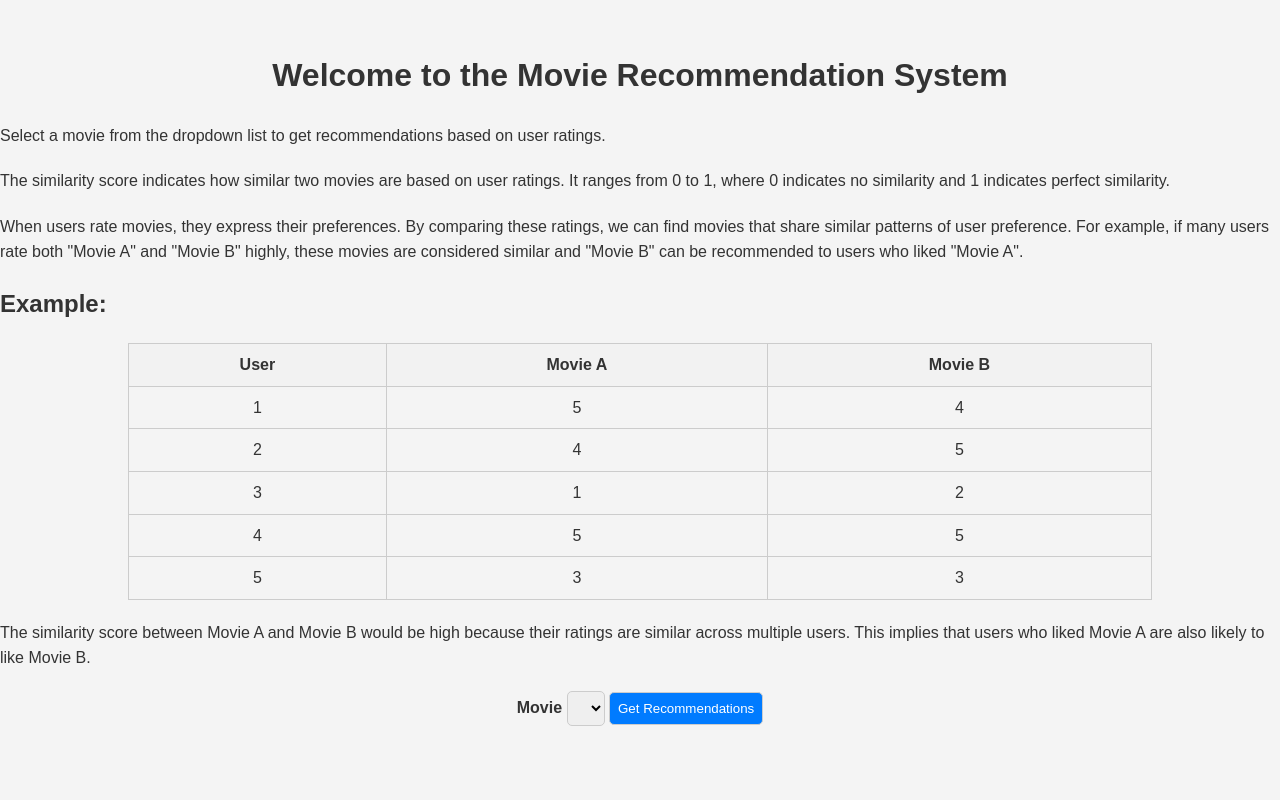
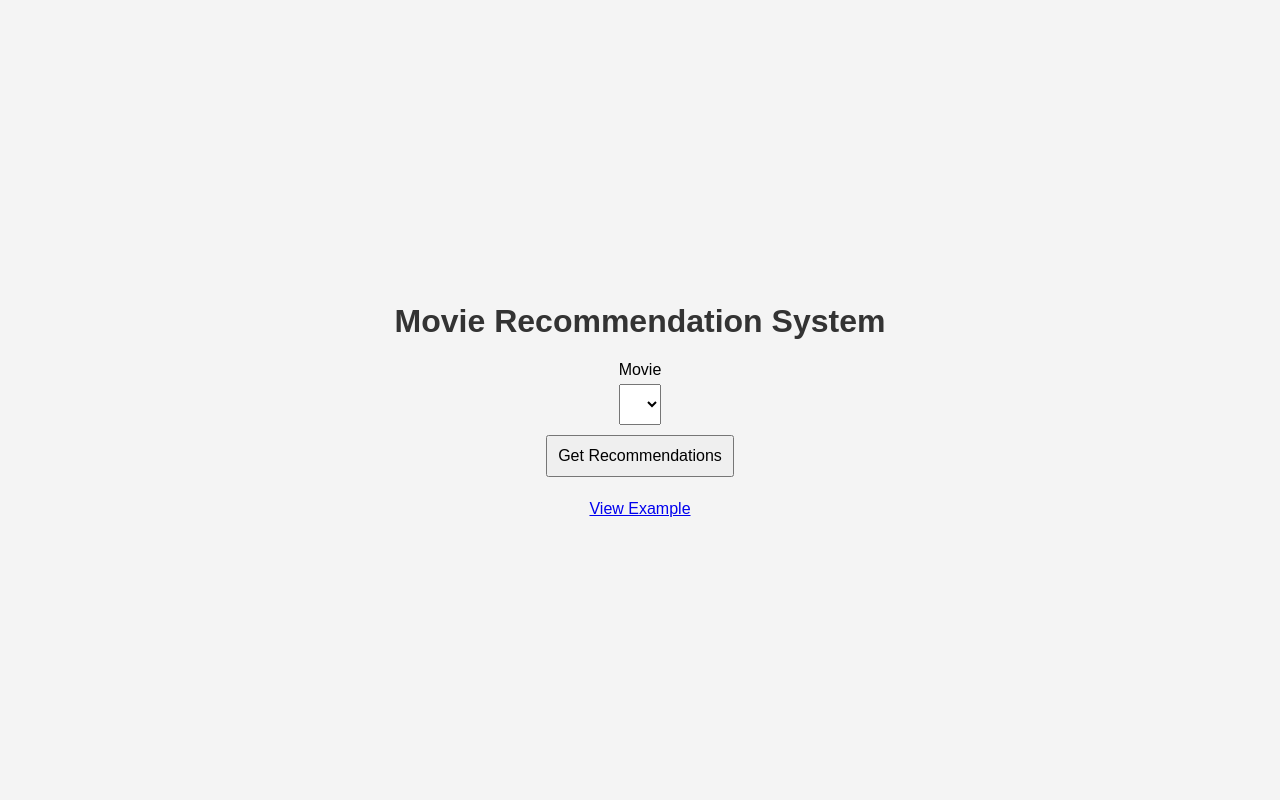
Before and after one commit to ZidZaky/Film-Finder, a Flask app: page / in a window 1280 px wide. Run offline with Flask 3, Linux system fonts and the light colour scheme; lists and menus that the app fills with data are empty; parts of the project's set-up code (start-up, migrations or seed data) failed here and were passed over.

Commit message:
Final Project

```diff
--- a/app.py
+++ b/app.py
@@ -49,16 +49,24 @@ def recommendation():
     if movie_id in cosine_sim_df:
         similar_movies = cosine_sim_df[movie_id].dropna()
         print(f"Found {similar_movies.shape[0]} similar movies")
-        similar_movies = similar_movies.sort_values(ascending=False).head(5)
+        similar_movies = similar_movies.sort_values(ascending=False).head(6)  # Get top 6 for demonstration
+
+        # Drop the first entry as it will be the movie itself with similarity score 1.0
+        similar_movies = similar_movies.iloc[1:]
 
         recommended_movie_ids = similar_movies.index
-        recommended_movie_titles = movie_data[movie_data['movieId'].isin(recommended_movie_ids)][['movieId', 'title']].values.tolist()
-        recommended_movies = [(title, similar_movies[movie_id]) for movie_id, title in recommended_movie_titles]
+        recommended_movie_titles = movie_data[movie_data['movieId'].isin(recommended_movie_ids)][['movieId', 'title']].set_index('movieId').loc[recommended_movie_ids]
+        recommended_movies = [(title, similar_movies[movie_id]) for movie_id, title in recommended_movie_titles['title'].items()]
     else:
         print("No similar movies found")
         recommended_movies = []
 
-    return render_template('recommendation.html', movie_title=movie_data.loc[movie_data['movieId'] == movie_id, 'title'].values[0], recommended_movies=recommended_movies)
+    movie_title = movie_data.loc[movie_data['movieId'] == movie_id, 'title'].values[0]
+    return render_template('recommendation.html', movie_title=movie_title, recommended_movies=recommended_movies)
+
+@app.route('/examples')
+def examples():
+    return render_template('examples.html')
 
 if __name__ == '__main__':
     app.run(debug=True)
--- a/templates/index.html
+++ b/templates/index.html
@@ -10,98 +10,39 @@
             margin: 0;
             padding: 0;
             background-color: #f4f4f4;
-            color: #333;
-            line-height: 1.6;
+            display: flex;
+            justify-content: center;
+            align-items: center;
+            height: 100vh;
+        }
+        .container {
+            text-align: center;
         }
         h1 {
-            text-align: center;
-            margin-top: 50px;
-        }
-        p {
-            margin: 20px 0;
-        }
-        table {
-            width: 80%;
-            margin: 0 auto;
-            border-collapse: collapse;
-            border: 1px solid #ccc;
-        }
-        th, td {
-            border: 1px solid #ccc;
-            padding: 8px;
-            text-align: center;
-        }
-        th {
-            background-color: #f2f2f2;
+            color: #333;
         }
         form {
-            text-align: center;
             margin-top: 20px;
         }
-        label {
-            font-weight: bold;
-        }
-        select, input[type="submit"] {
-            padding: 8px;
-            border-radius: 5px;
-            border: 1px solid #ccc;
-        }
-        input[type="submit"] {
-            background-color: #007bff;
-            color: #fff;
-            cursor: pointer;
-            transition: background-color 0.3s ease;
-        }
-        input[type="submit"]:hover {
-            background-color: #0056b3;
+        select, button {
+            padding: 10px;
+            margin: 5px;
+            font-size: 16px;
         }
     </style>
 </head>
 <body>
-    <h1>Welcome to the Movie Recommendation System</h1>
-    <p>Select a movie from the dropdown list to get recommendations based on user ratings.</p>
-    <p>The similarity score indicates how similar two movies are based on user ratings. It ranges from 0 to 1, where 0 indicates no similarity and 1 indicates perfect similarity.</p>
-    <p>When users rate movies, they express their preferences. By comparing these ratings, we can find movies that share similar patterns of user preference. For example, if many users rate both "Movie A" and "Movie B" highly, these movies are considered similar and "Movie B" can be recommended to users who liked "Movie A".</p>
+    <div class="container">
+        <h1>Movie Recommendation System</h1>
+        <form action="/recommendation" method="post">
+            {{ form.hidden_tag() }}
+            {{ form.movie.label }}<br>
+            {{ form.movie }}<br>
+            <button type="submit">Get Recommendations</button>
+        </form>
+        <br>
+        <a href="/examples">View Example</a>
+    </div>
 
-    <h2>Example:</h2>
-    <table>
-        <tr>
-            <th>User</th>
-            <th>Movie A</th>
-            <th>Movie B</th>
-        </tr>
-        <tr>
-            <td>1</td>
-            <td>5</td>
-            <td>4</td>
-        </tr>
-        <tr>
-            <td>2</td>
-            <td>4</td>
-            <td>5</td>
-        </tr>
-        <tr>
-            <td>3</td>
-            <td>1</td>
-            <td>2</td>
-        </tr>
-        <tr>
-            <td>4</td>
-            <td>5</td>
-            <td>5</td>
-        </tr>
-        <tr>
-            <td>5</td>
-            <td>3</td>
-            <td>3</td>
-        </tr>
-    </table>
-    <p>The similarity score between Movie A and Movie B would be high because their ratings are similar across multiple users. This implies that users who liked Movie A are also likely to like Movie B.</p>
-
-    <form action="/recommendation" method="post">
-        {{ form.csrf_token }}
-        {{ form.movie.label }} {{ form.movie }}
-        <input type="submit" value="Get Recommendations">
-    </form>
 </body>
 </html>
```
Also changed, not shown: templates/examples.html (added, +92 -0 lines), templates/recommendation.html (+9 -52 lines).
